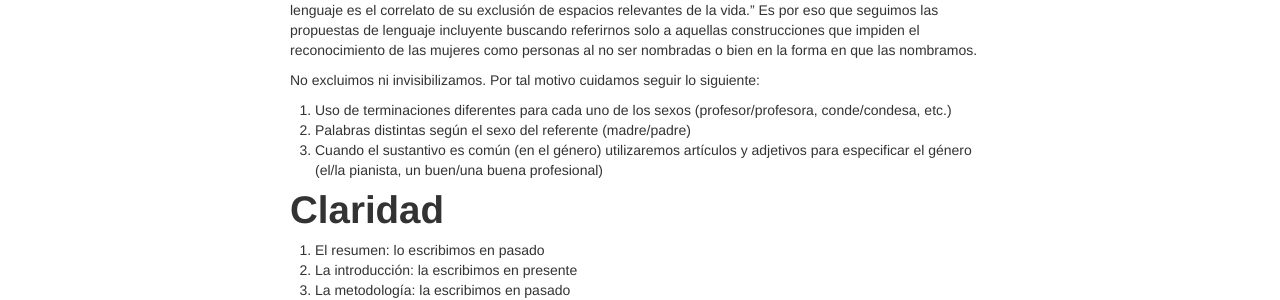
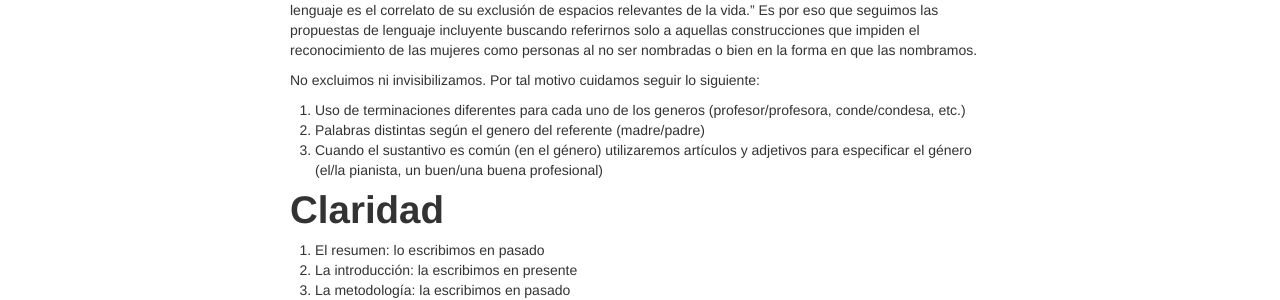
Before and after one commit to LizethMReyes/islasgeci.github.io, a Jekyll site: the page built from _guia_de_estilo/prosa.md, in a window 1280 px wide. Shown: the part 352-652 px from the top of the page. Built offline with Jekyll 4.4.1, drawn with Linux system fonts in a browser that asks for light colours.

Commit message:
Cambia palabra sexo por genero

```diff
--- a/_guia_de_estilo/prosa.md
+++ b/_guia_de_estilo/prosa.md
@@ -21,9 +21,9 @@ construcciones que impiden el reconocimiento de las mujeres como personas al no
 bien en la forma en que las nombramos.
 
 No excluimos ni invisibilizamos. Por tal motivo cuidamos seguir lo siguiente:
-1. Uso de terminaciones diferentes para cada uno de los sexos (profesor/profesora, conde/condesa,
+1. Uso de terminaciones diferentes para cada uno de los generos (profesor/profesora, conde/condesa,
 etc.)
-1. Palabras distintas según el sexo del referente (madre/padre)
+1. Palabras distintas según el genero del referente (madre/padre)
 1. Cuando el sustantivo es común (en el género) utilizaremos artículos y adjetivos para especificar
 el género (el/la pianista, un buen/una buena profesional)
 
```
